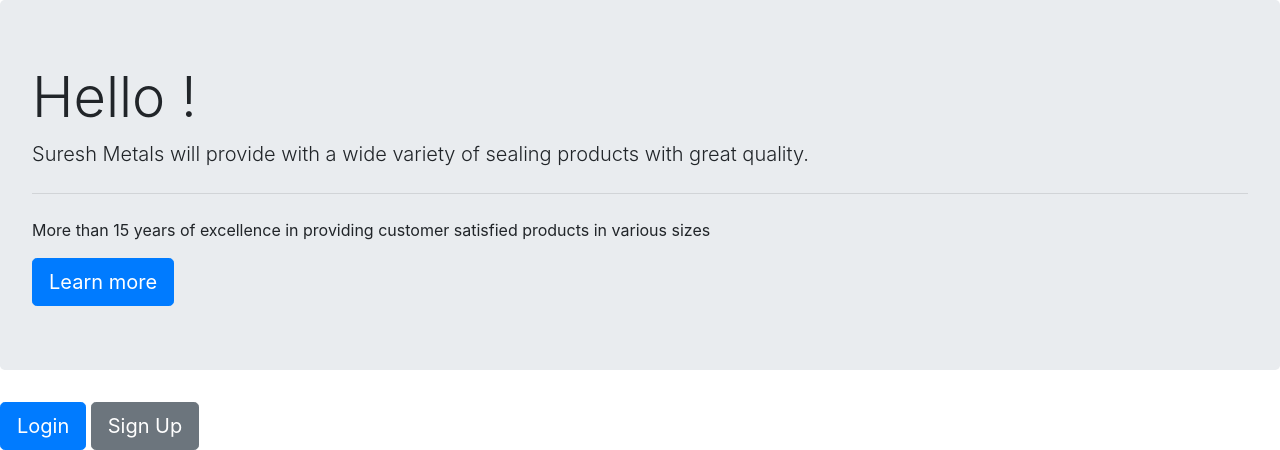
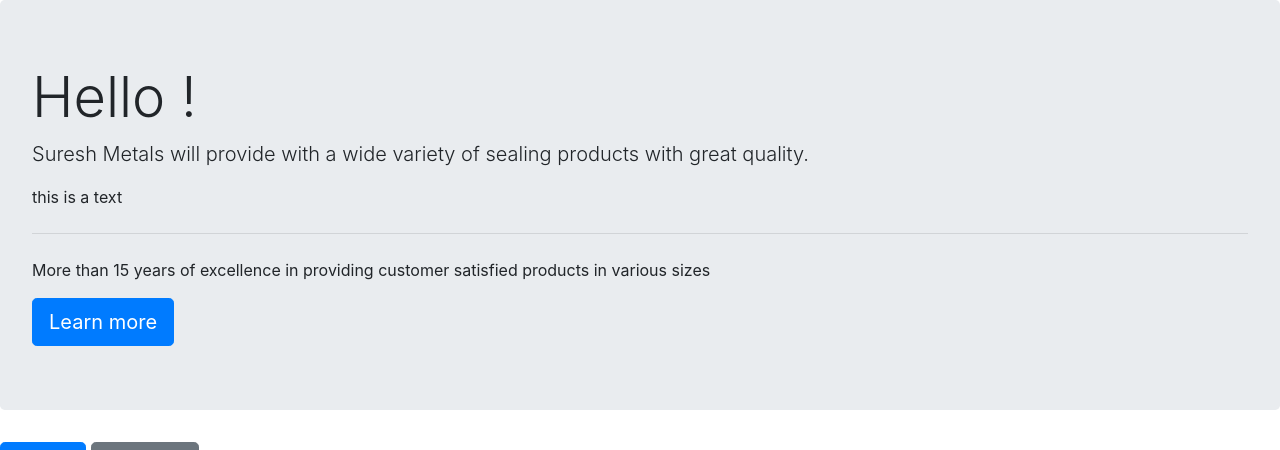
Before and after one commit to sureshmarridev/Suresh_metals, a Django app: template seed_corp/templates/seed_corp/login.html in a window 1280 px wide. Shown: the top 450 px of the page. Run offline with Django 3.2, Linux system fonts and the light colour scheme; the template is opened without the code that fills it, so the values that code supplies are empty; parts of the project's set-up code (start-up, migrations or seed data) failed here and were passed over; some libraries are stand-ins or nearby versions.

Commit message:
Added paragraph element in html

```diff
--- a/seed_corp/templates/seed_corp/login.html
+++ b/seed_corp/templates/seed_corp/login.html
@@ -11,6 +11,7 @@
     <div class="jumbotron">
       <h1 class="display-4">Hello !</h1>
       <p class="lead">Suresh Metals will provide with a wide variety of sealing products with great quality.</p>
+        <p> this is a text </p>
       <hr class="my-4">
       <p>More than 15 years of excellence in providing customer satisfied products in various sizes</p>
       <a class="btn btn-primary btn-lg" href="#" role="button"> Learn more</a>
--- a/seed_corp/urls.py
+++ b/seed_corp/urls.py
@@ -6,4 +6,5 @@ urlpatterns= [
     path('metals/', views.index, name='index'),
     path('', views.empty, name='empty'),
     path('login/', views.login, name='login'),
+    path('seals/', name='seals')
 ]
```
